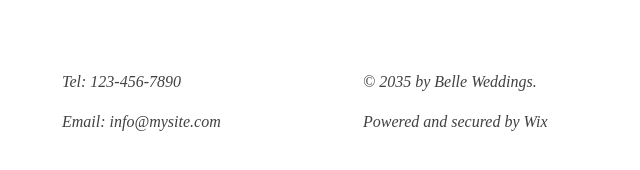
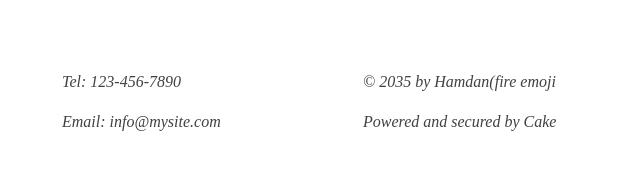
Before and after one commit to HamdanAslam/bellewedings, a plain HTML site: page about.html in a window 1280 px wide. Shown: the part 1185-1355 px from the top of the page, 640-1280 px from the left. Drawn offline with nearby package versions, Linux system fonts and the light colour scheme.

Commit message:
Update about.html

```diff
--- a/about.html
+++ b/about.html
@@ -142,8 +142,8 @@
 					<p class="garamont">Email: info@mysite.com</p>
 				</div>
 				<div class="col-12 col-lg-3 spec2">
-					<p class="garamont">© 2035 by Belle Weddings.</p>
-					<p class="garamont">Powered and secured by Wix</p>
+					<p class="garamont">© 2035 by Hamdan(fire emoji</p>
+					<p class="garamont">Powered and secured by Cake</p>
 				</div>
 			</div>
 		</div>
```
